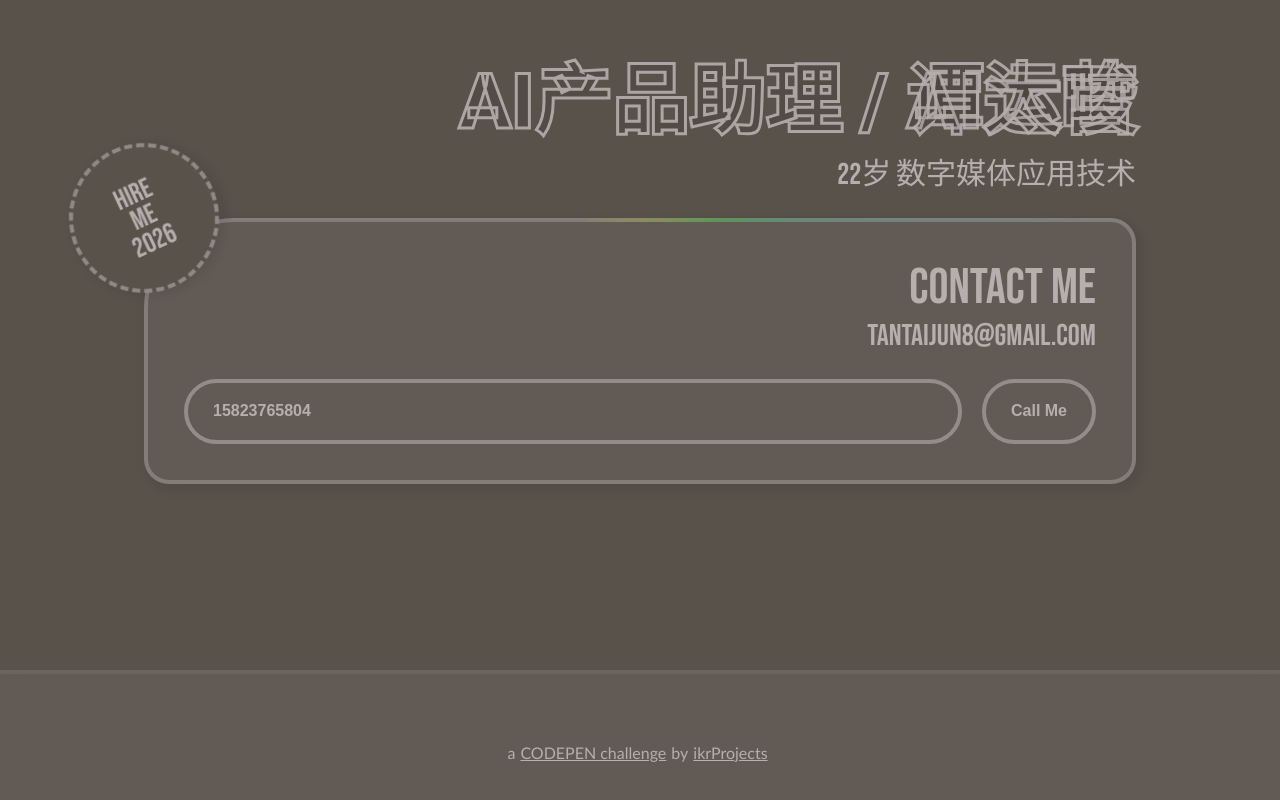
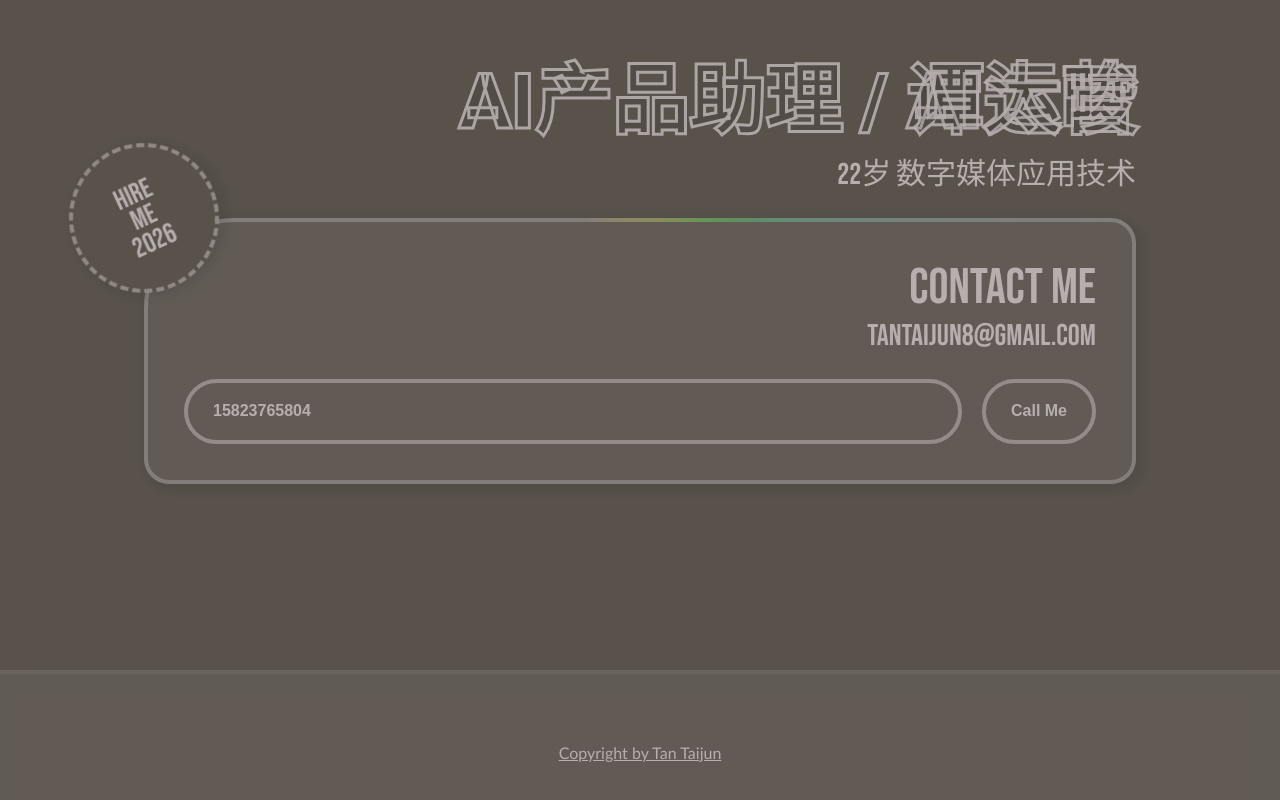
Before and after one commit to tubban1/ttj, a website built with Vite: page index.html in a window 1280 px wide. Shown: the part 1446-2246 px from the top of the page. Built offline with nearby package versions, Linux system fonts and the light colour scheme; a script that the page names is missing.

Commit message:
Update footer with personal copyright and link

```diff
--- a/index.html
+++ b/index.html
@@ -140,7 +140,7 @@
     </section>
 
     <section id="footer">
-            a <a href="https://codepen.io/challenges/2026/may" target="_blank">CODEPEN challenge</a> by <a href="https://codepen.io/ikrprojects" target="_blank">ikrProjects</a>
+        <a href="https://tantaijun.vercel.com" target="_blank">Copyright by Tan Taijun</a>
     </section>
 
     <div id="bgDivWrapper">
```
